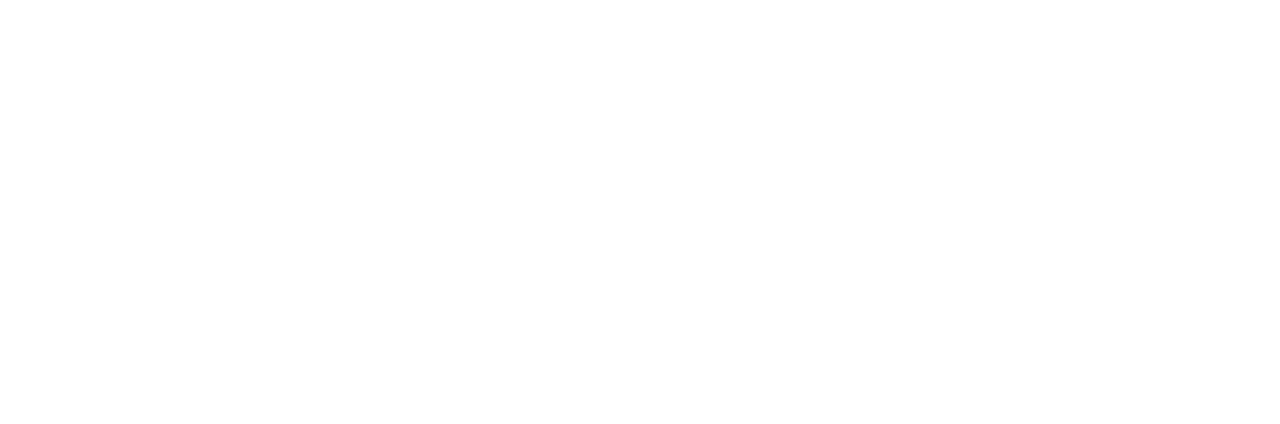
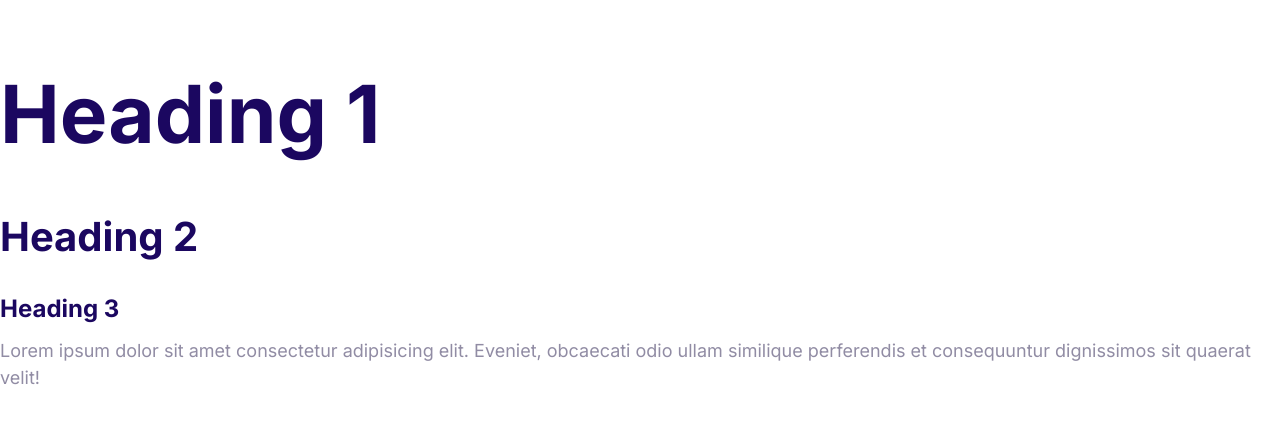
Before and after one commit to RudenkoArt/mosify-website, a plain HTML site: page index.html in a window 1280 px wide. Drawn offline with Linux system fonts and the light colour scheme.

Commit message:
define the styles for the fonts

```diff
--- a/css/styles.css
+++ b/css/styles.css
@@ -5,3 +5,57 @@
   --color-headings: #1b0760;
   --color-body: #918ca4;
 }
+
+html {
+  /* 62.5% of 16px = 10px */
+  font-size: 62.5%;
+}
+
+body {
+  font-family: Inter, Arial, Helvatica, sans-serif;
+  font-size: 2.4rem;
+  line-height: 1.5;
+  color: var(--color-body);
+}
+
+h1,
+h2,
+h3 {
+  color: var(--color-headings);
+  margin-bottom: 1rem;
+}
+
+h1 {
+  /* 7 x font size of the html element */
+  font-size: 7rem;
+}
+
+h2 {
+  font-size: 4rem;
+}
+
+h3 {
+  font-size: 3rem;
+}
+
+p {
+  margin-top: 0;
+}
+
+@media screen and (min-width: 1024px) {
+  body {
+    font-size: 1.8rem;
+  }
+
+  h1 {
+    font-size: 8rem;
+  }
+
+  h2 {
+    font-size: 4rem;
+  }
+
+  h3 {
+    font-size: 2.4rem;
+  }
+}
--- a/index.html
+++ b/index.html
@@ -4,9 +4,23 @@
     <meta charset="UTF-8" />
     <meta http-equiv="X-UA-Compatible" content="IE=edge" />
     <meta name="viewport" content="width=device-width, initial-scale=1.0" />
+    <title>Document</title>
+    <link rel="preconnect" href="https://fonts.gstatic.com" />
+    <link
+      href="https://fonts.googleapis.com/css2?family=Inter:wght@400;700&display=swap"
+      rel="stylesheet"
+    />
     <link rel="stylesheet" href="css/normalize.css" />
     <link rel="stylesheet" href="css/styles.css" />
-    <title>Document</title>
   </head>
-  <body></body>
+  <body>
+    <h1>Heading 1</h1>
+    <h2>Heading 2</h2>
+    <h3>Heading 3</h3>
+    <p>
+      Lorem ipsum dolor sit amet consectetur adipisicing elit. Eveniet,
+      obcaecati odio ullam similique perferendis et consequuntur dignissimos sit
+      quaerat velit!
+    </p>
+  </body>
 </html>
```
